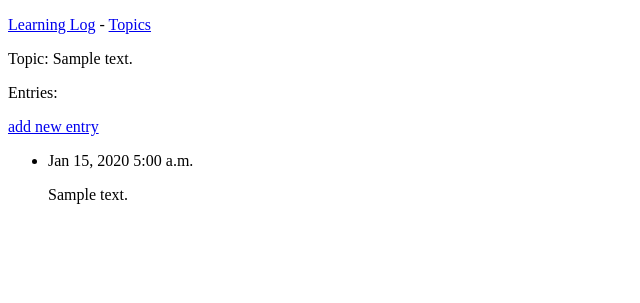
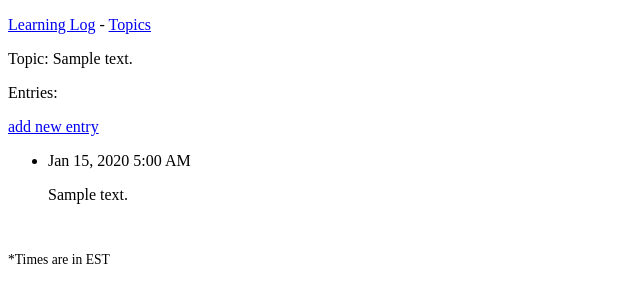
Before and after one commit to jbejjani2022/Learning_Log, a Django app: page /topics/1/ in a window 1280 px wide. Shown: the top 303 px of the page, without its empty margins (0-640 px from the left). Run offline with Django 3.2, Linux system fonts and the light colour scheme; tables that the repository leaves empty hold one stand-in row (values such as "Sample post").

Commit message:
Reformat time and date

```diff
--- a/learning_logs/templates/learning_logs/topic.html
+++ b/learning_logs/templates/learning_logs/topic.html
@@ -19,7 +19,7 @@
     <ul>
         {% for entry in entries %}
             <li>
-                <p>{{ entry.date_added|date:'M d, Y g:i a' }}</p>
+                <p>{{ entry.date_added|date:'M d, Y g:i A' }}</p>
                 <p>{{ entry.text|linebreaks }}</p>
             </li>
         {% empty %}
@@ -28,5 +28,7 @@
             </li>
         {% endfor %}
     </ul>
+    <br>
+    <p style="font-size:85%;">*Times are in EST</p>
 
 {% endblock content %}
```
